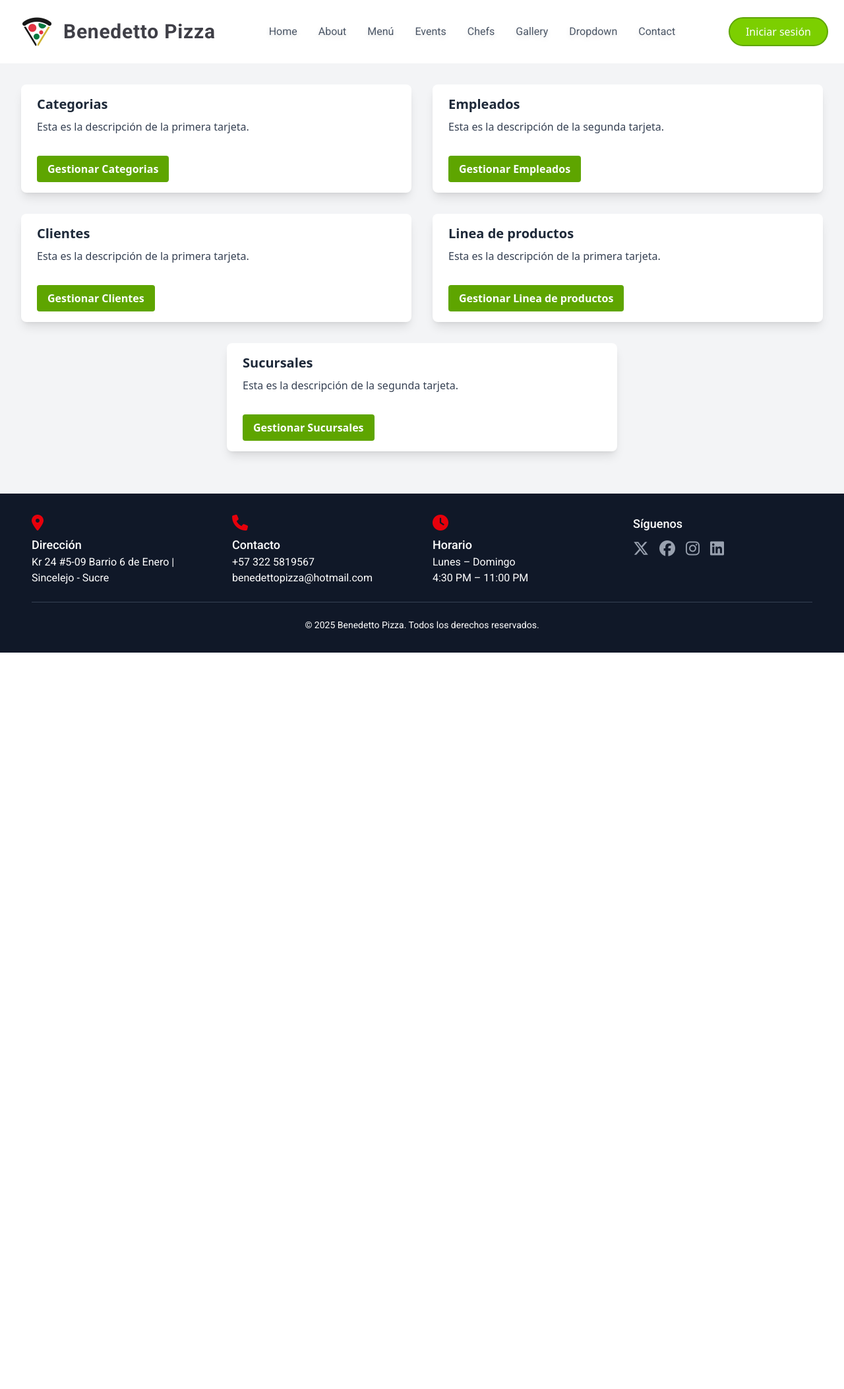
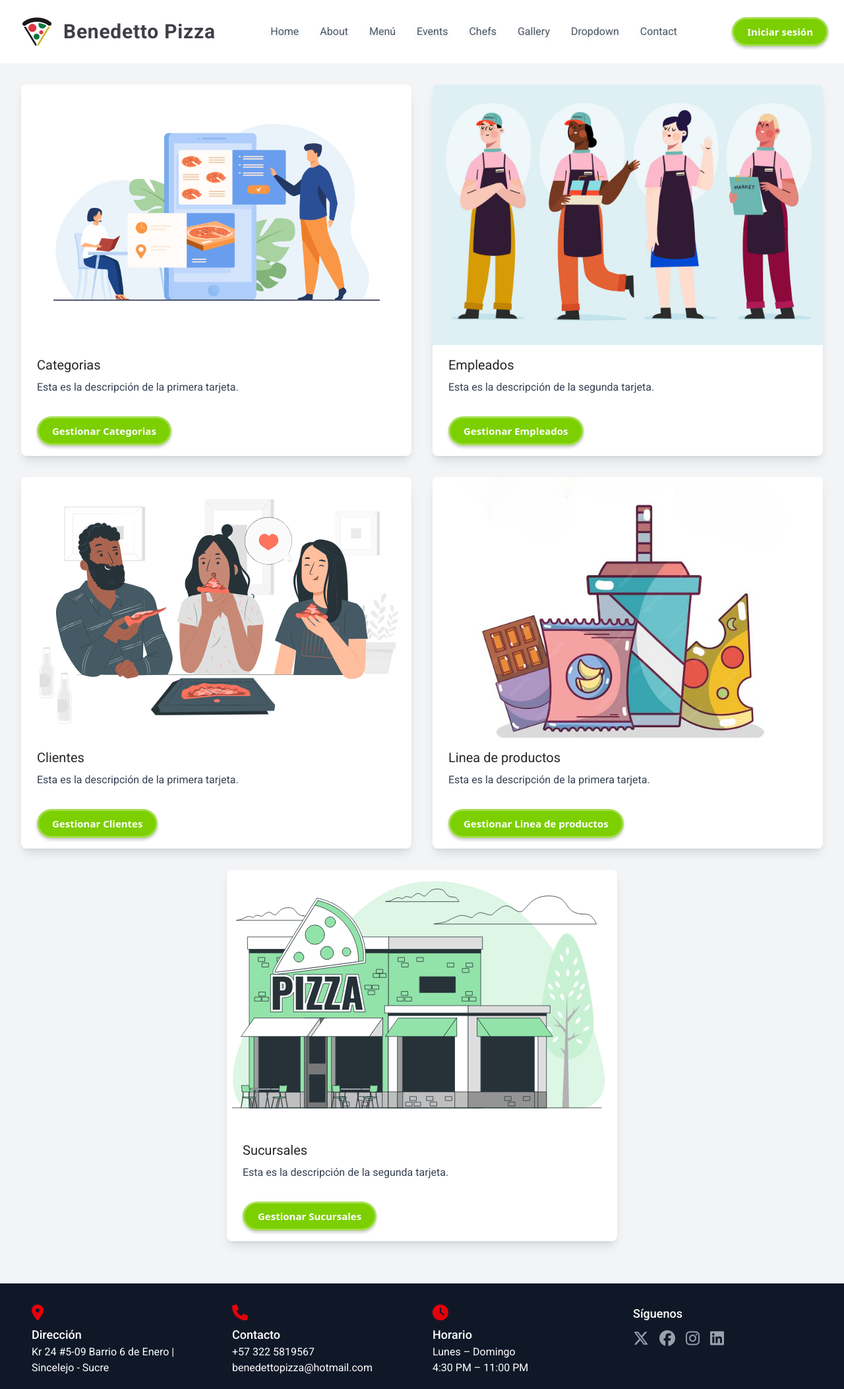
Before and after one commit to ArmandoLedesma/proyecto_benedetto, a Flask app: page /dashboard in a window 1280 px wide. Shown: the top 2105 px of the page at 66% size. Before the commit the page ends 989 px from the top, so only its background shows below. Run offline with Flask 3, Linux system fonts and the light colour scheme; some libraries are stand-ins or nearby versions.

Commit message:
imagenes + estilos + ajustes pequeños

```diff
--- a/static/css/output.css
+++ b/static/css/output.css
@@ -689,18 +677,11 @@
   .max-w-xs {
     max-width: var(--container-xs);
   }
-  .flex-shrink {
-    flex-shrink: 1;
+  .min-w-md {
+    min-width: var(--container-md);
   }
   .flex-shrink-0 {
     flex-shrink: 0;
-  }
-  .border-collapse {
-    border-collapse: collapse;
-  }
-  .-translate-y-1 {
-    --tw-translate-y: calc(var(--spacing) * -1);
-    translate: var(--tw-translate-x) var(--tw-translate-y);
   }
   .-translate-y-1\/2 {
     --tw-translate-y: calc(calc(1/2 * 100%) * -1);
@@ -876,9 +848,6 @@
   .bg-lime-500 {
     background-color: var(--color-lime-500);
   }
-  .bg-lime-600 {
-    background-color: var(--color-lime-600);
-  }
   .bg-red-600 {
     background-color: var(--color-red-600);
   }
@@ -989,6 +960,9 @@
     --tw-tracking: var(--tracking-wide);
     letter-spacing: var(--tracking-wide);
   }
+  .text-balance {
+    text-wrap: balance;
+  }
   .text-gray-400 {
     color: var(--color-gray-400);
   }
@@ -1010,26 +984,20 @@
   .text-lime-600 {
     color: var(--color-lime-600);
   }
-  .text-lime-700 {
-    color: var(--color-lime-700);
-  }
   .text-red-600 {
     color: var(--color-red-600);
   }
-  .text-red-800 {
-    color: var(--color-red-800);
-  }
   .text-white {
     color: var(--color-white);
   }
   .text-zinc-700 {
     color: var(--color-zinc-700);
   }
+  .text-zinc-800 {
+    color: var(--color-zinc-800);
+  }
   .italic {
     font-style: italic;
-  }
-  .underline {
-    text-decoration-line: underline;
   }
   .placeholder-gray-500 {
     &::placeholder {
@@ -1133,34 +1086,6 @@
       }
     }
   }
-  .hover\:bg-lime-500 {
-    &:hover {
-      @media (hover: hover) {
-        background-color: var(--color-lime-500);
-      }
-    }
-  }
-  .hover\:bg-lime-600 {
-    &:hover {
-      @media (hover: hover) {
-        background-color: var(--color-lime-600);
-      }
-    }
-  }
-  .hover\:bg-transparent {
-    &:hover {
-      @media (hover: hover) {
-        background-color: transparent;
-      }
-    }
-  }
-  .hover\:text-black {
-    &:hover {
-      @media (hover: hover) {
-        color: var(--color-black);
-      }
-    }
-  }
   .hover\:text-gray-800 {
     &:hover {
       @media (hover: hover) {
@@ -1344,6 +1254,62 @@
     transform: translateY(-10px);
   }
 }
+.button {
+  position: relative;
+  transition: all 0.3s ease-in-out;
+  box-shadow: 0px 3px 4px rgba(0, 0, 0, 0.2);
+  padding-block: 0.5rem;
+  padding-inline: 1.25rem;
+  background-color: rgba(124, 207, 0, 1);
+  border-radius: 9999px;
+  display: flex;
+  align-items: center;
+  justify-content: center;
+  color: #ffff;
+  gap: 10px;
+  font-weight: bold;
+  border: 3px solid #ffffff4d;
+  outline: none;
+  overflow: hidden;
+  font-size: 15px;
+  cursor: pointer;
+}
+.icon {
+  width: 24px;
+  height: 24px;
+  transition: all 0.3s ease-in-out;
+}
+.button:hover {
+  transform: scale(1.05);
+  border-color: #fff9;
+}
+.button:hover .icon {
+  transform: translate(4px);
+}
+.button:hover::before {
+  animation: shine 1.5s ease-out infinite;
+}
+.button::before {
+  content: "";
+  position: absolute;
+  width: 100px;
+  height: 100%;
+  background-image: linear-gradient( 120deg, rgba(255, 255, 255, 0) 30%, rgba(255, 255, 255, 0.8), rgba(255, 255, 255, 0) 70% );
+  top: 0;
+  left: -100px;
+  opacity: 0.6;
+}
+@keyframes shine {
+  0% {
+    left: -100px;
+  }
+  60% {
+    left: 100%;
+  }
+  100% {
+    left: 100%;
+  }
+}
 @keyframes spin {
   to {
     transform: rotate(360deg);
@@ -1488,11 +1454,6 @@
   inherits: false;
   initial-value: 0 0 #0000;
 }
-@property --tw-outline-style {
-  syntax: "*";
-  inherits: false;
-  initial-value: solid;
-}
 @property --tw-blur {
   syntax: "*";
   inherits: false;
@@ -1529,42 +1490,6 @@
   syntax: "*";
   inherits: false;
 }
-@property --tw-backdrop-blur {
-  syntax: "*";
-  inherits: false;
-}
-@property --tw-backdrop-brightness {
-  syntax: "*";
-  inherits: false;
-}
-@property --tw-backdrop-contrast {
-  syntax: "*";
-  inherits: false;
-}
-@property --tw-backdrop-grayscale {
-  syntax: "*";
-  inherits: false;
-}
-@property --tw-backdrop-hue-rotate {
-  syntax: "*";
-  inherits: false;
-}
-@property --tw-backdrop-invert {
-  syntax: "*";
-  inherits: false;
-}
-@property --tw-backdrop-opacity {
-  syntax: "*";
-  inherits: false;
-}
-@property --tw-backdrop-saturate {
-  syntax: "*";
-  inherits: false;
-}
-@property --tw-backdrop-sepia {
-  syntax: "*";
-  inherits: false;
-}
 @property --tw-duration {
   syntax: "*";
   inherits: false;
--- a/templates/dashboard.html
+++ b/templates/dashboard.html
@@ -15,14 +15,14 @@
             <div class="w-full lg:w-1/2 p-4 {% if loop.last %}mx-auto{% endif %}">
                 <div
                     class="rounded-lg overflow-hidden shadow-lg bg-white hover:shadow-xl transition-shadow duration-300">
-                    <!-- <img class="w-full h-48 object-cover" src="{{ item.image }}" alt="{{ item.title }}"> -->
-                    <div class="px-6 py-4">
-                        <h2 class="font-bold text-xl mb-2 text-gray-800">{{ item.title }}</h2>
-                        <p class="text-gray-700 text-base">{{ item.description }}</p>
+                    <img class="w-full min-w-md h-auto object-contain" src="{{ item.image }}" alt="{{ item.title }}">
+                    <div class="px-6 py-4 font-roboto">
+                        <h2 class="text-xl mb-2 text-zinc-800">{{ item.title }}</h2>
+                        <p class="text-gray-700 text-balance">{{ item.description }}</p>
                     </div>
                     <div class="px-6 py-4">
                         <button
-                            class="bg-lime-600 hover:bg-lime-500 text-white font-bold py-2 px-4 rounded focus:outline-none focus:shadow-outline transition duration-300 ease-in-out">
+                            class="button">
                             {{ item.button_text|default('Ver más') }}
                         </button>
                     </div>
--- a/templates/header.html
+++ b/templates/header.html
@@ -9,34 +9,35 @@
             <span class="ml-2 text-zinc-700">Benedetto Pizza</span>
         </div>
 
-
-        <!-- Menú hamburguesa (móvil) -->
-        <button id="menu-toggle" class="md:hidden text-2xl text-gray-700 absolute right-6 top-4 focus:outline-none">
+         <!-- Menú hamburguesa (móvil) -->
+         <button id="menu-toggle" class="md:hidden text-2xl text-gray-700 absolute right-6 top-3 focus:outline-none">
             &#9776;
         </button>
 
         <!-- Navbar en pantallas grandes -->
         <nav class="hidden md:flex font-roboto text-gray-600 drop-shadow-md">
-            <ul class="flex space-x-8">
-                <li><a href="#" class="hover:text-red-600">Home</a></li>
-                <li><a href="#" class="hover:text-red-600">About</a></li>
-                <li><a href="#" class="hover:text-red-600">Menú</a></li>
-                <li><a href="#" class="hover:text-red-600">Events</a></li>
-                <li><a href="#" class="hover:text-red-600">Chefs</a></li>
-                <li><a href="#" class="hover:text-red-600">Gallery</a></li>
-                <li><a href="#" class="hover:text-red-600">Dropdown</a></li>
-                <li><a href="#" class="hover:text-red-600">Contact</a></li>
+            <ul class="flex space-x-8 ">
+                <li><a href="#" class="border-b-2 border-transparent hover:border-red-600 transition-all duration-300 ease-in-out">Home</a></li>
+                <li><a href="#" class="border-b-2 border-transparent hover:border-red-600 transition-all duration-300 ease-in-out">About</a></li>
+                <li><a href="#" class="border-b-2 border-transparent hover:border-red-600 transition-all duration-300 ease-in-out">Menú</a></li>
+                <li><a href="#" class="border-b-2 border-transparent hover:border-red-600 transition-all duration-300 ease-in-out">Events</a></li>
+                <li><a href="#" class="border-b-2 border-transparent hover:border-red-600 transition-all duration-300 ease-in-out">Chefs</a></li>
+                <li><a href="#" class="border-b-2 border-transparent hover:border-red-600 transition-all duration-300 ease-in-out">Gallery</a></li>
+                <li><a href="#" class="border-b-2 border-transparent hover:border-red-600 transition-all duration-300 ease-in-out">Dropdown</a></li>
+                <li><a href="#" class="border-b-2 border-transparent hover:border-red-600 transition-all duration-300 ease-in-out">Contact</a></li>
             </ul>
         </nav>
 
         <!-- Botón de Inicio de sesión -->
         <div class="hidden md:flex">
             <a href="{{ url_for('login') }}"
-                class="border-2 border-lime-600 bg-lime-500 rounded-full px-6 py-2 text-white hover:bg-transparent hover:text-black">
+                class="button">
                 Iniciar sesión
             </a>
         </div>
     </div>
+
+
 
     <!-- Navbar en móviles -->
     <nav id="menu" class="hidden md:hidden fixed top-16 left-0 w-full bg-white shadow-md z-50 p-6">
--- a/templates/index.html
+++ b/templates/index.html
@@ -20,10 +20,10 @@
                 </p>
                 <div
                     class="flex flex-col md:flex-row justify-center md:justify-start space-y-4 md:space-y-0 md:space-x-4">
-                    <a href="#" class="px-6 py-2 bg-lime-600 text-white rounded-lg hover:bg-lime-500 transition">Ver
+                    <a href="#" class="px-6 py-2 button">Ver
                         Menú</a>
                     <a href="#"
-                        class="px-6 py-2 border-2 border-lime-700 text-lime-700 rounded-lg hover:bg-lime-600 hover:text-white transition">Contáctanos</a>
+                        class="px-6 py-2 border-2 button">Contáctanos</a>
                 </div>
             </div>
             <!--Fin de la columna de texto -->
```
Also changed, not shown: other parts of static/css/output.css (+11 -60 lines), data.py (+5 -5 lines), static/css/input.css (+72 -0 lines), templates/login.html (+6 -6 lines), templates/recuperacion.html (+6 -6 lines), templates/registro.html (+4 -4 lines), static/img/categoria/categorias.jpg (added), static/img/categoria/categorias.svg (added), static/img/l_productos/producto.jpg (added), static/img/l_productos/productos.avif (added), static/img/l_productos/productos.jpg (added).
